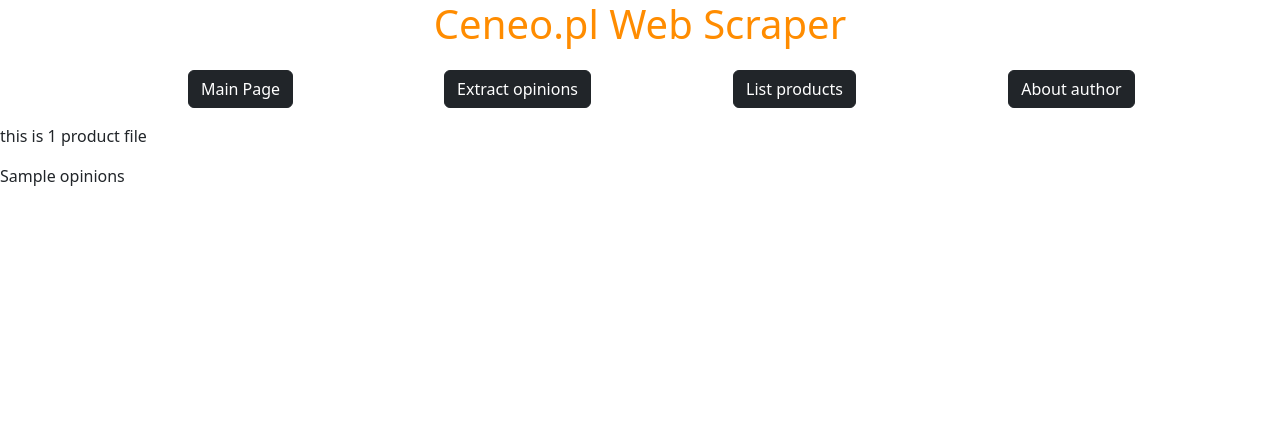
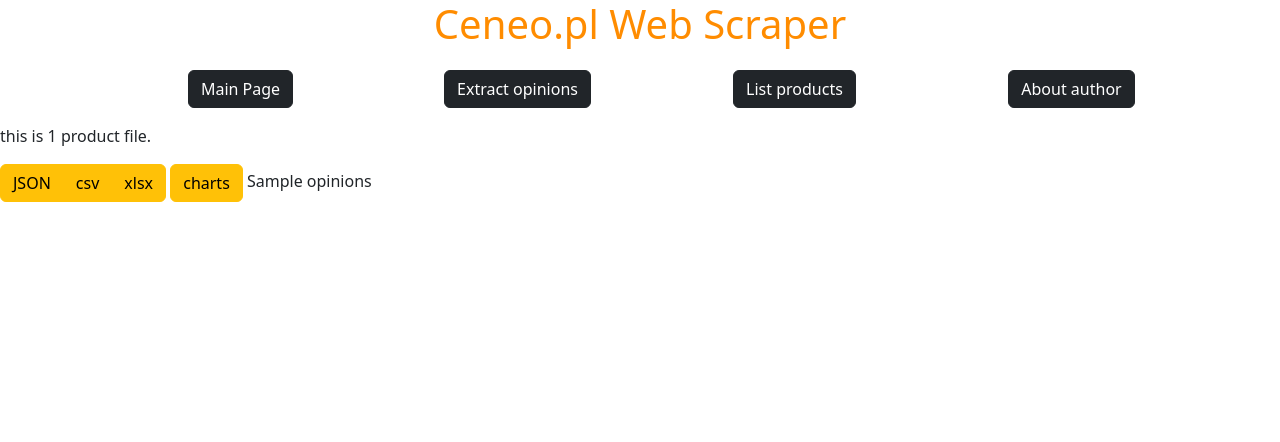
Before and after one commit to BartlomiejSzczukiewicz/CeneoWebScraperBS, a Flask app: template app/templates/product.html in a window 1280 px wide. Shown: the top 442 px of the page. Run offline with Flask 3, Linux system fonts and the light colour scheme; the template is opened without the code that fills it: most values are stand-ins (such as "Sample title", 1, 10 or a date in 2020); some libraries are stand-ins or nearby versions.

Commit message:
2024-05-29

```diff
--- a/app/routes.py
+++ b/app/routes.py
@@ -1,6 +1,7 @@
 from app import app
-from flask import render_template, request, redirect, url_for
+from flask import render_template, request, redirect, url_for, send_file
 import os
+import io
 import json
 import requests
 import pandas as pd
@@ -53,13 +54,13 @@
                 opinions = pd.DataFrame.from_dict(all_opinions)
                 opinions.score = opinions.score.apply(lambda s: round(s*MAX_SCORE,1))
                 statistics = {
-                "opinions_count" : opinions_count,
-                'product_name' : product_name,
-                "pros_count" : int(opinions.pros.astype(bool).sum()),
-                "cons_count" : int(opinions.cons.astype(bool).sum()),
-                "average_scorer" : opinions.score.mean().round(3),
-                "score_distribution" : opinions.score.value_counts().sort_index().reindex(np.arange(0,5.5,0.5)),
-                "recommendation_distribution" : opinions.recommendation.value_counts(dropna=False).reindex([1,np.nan,0]).to_dict(),
+                    "opinions_count" : opinions_count,
+                    'product_name' : product_name,
+                    "pros_count" : int(opinions.pros.astype(bool).sum()),
+                    "cons_count" : int(opinions.cons.astype(bool).sum()),
+                    "average_scorer" : opinions.score.mean().round(3),
+                    "score_distribution" : opinions.score.value_counts().sort_index().reindex(np.arange(0,5.5,0.5)),
+                    "recommendation_distribution" : opinions.recommendation.value_counts(dropna=False).reindex([1,np.nan,0]).to_dict()
                 }
                 if not os.path.exists("app/data/statistics"):
                     os.mkdir("app/data/statistics")
@@ -73,11 +74,11 @@
 @app.route('/products')
 def products():
     products_list = [filename.split('.')[0] for filename in os.listdir('app/data/opinions')]
-    product = []
+    products = []
     for product_id in products_list:
-        with open(f'app/data/statistics/{product_id}.json','w',encoding='UTF-8') as jf:
-            statistic = json.load(jf)
-            product.append(statistics)
+        with open(f"app/data/statistics/{product_id}.json","r",encoding="UTF-8") as jf:
+            statistics = json.load(jf)
+            products.append(statistics)
     return render_template('products.html', products=products)
 
 @app.route('/author')
@@ -87,7 +88,32 @@
 @app.route('/product/<product_id>')
 def product(product_id):
     if os.path.exists("app/data/opinions"):
-        with open(f'app/data/opinions/{product_id}.json','r',encoding='UTF-8') as jf:
-            opinions = json.load(jf)
-        return render_template('product.html', product_id = product_id, opinions = opinions)
+        opinions = pd.read_json(f'app/data/opinions/{product_id}.json')
+        #with open(f'app/data/opinions/{product_id}.json','r',encoding='UTF-8') as jf:
+        #    opinions = json.load(jf)
+        return render_template("product.html", product_id = product_id, opinions = opinions.to_html
+        (classes="table table-warning table-striped", table_id="opinions", index=False))
     return redirect(url_for('extract'))
+
+@app.route('/charts/<product_id>')
+def charts(porduct_id):
+    return render_template("charts.html", products=products)
+
+@app.route('/download_json/<product_id>')
+def download_json(product_id):
+    return send_file(f"data/opinions/{product_id}.json", "text/json", as_attachment=True)
+
+@app.route('/download_csv/<product_id>')
+def download_csv(product_id):
+    opinions = pd.read_json(f"app/data/opinions/{product_id}.json")
+    buffer = io.BytesIO(opinions.to_csv(index=False).encode())
+    return send_file(buffer, "text/csv", as_attachment=True, download_name=f"{product_id}.csv")
+
+@app.route('/download_xlsx/<product_id>')
+def download_xlsx(product_id):
+    opinions = pd.read_json(f"app/data/opinions/{product_id}.json")
+    buffer = io.BytesIO()
+    with pd.ExcelWriter(buffer) as writer:
+        opinions.to_excel(writer, index=False)
+    buffer.seek(0)
+    return send_file(buffer, "application/vnd.openxmlformats-officedocument.spreadsheetml.sheet", as_attachment=True, download_name=f"{product_id}.xlsx")
--- a/app/templates/base.html
+++ b/app/templates/base.html
@@ -4,6 +4,9 @@
     <meta charset="UTF-8">
     <meta name="viewport" content="width=device-width, initial-scale=1.0">
     <link href="https://cdn.jsdelivr.net/npm/bootstrap@5.3.3/dist/css/bootstrap.min.css" rel="stylesheet" integrity="sha384-QWTKZyjpPEjISv5WaRU9OFeRpok6YctnYmDr5pNlyT2bRjXh0JMhjY6hW+ALEwIH" crossorigin="anonymous">
+    <link rel="stylesheet" href="https://cdn.datatables.net/2.0.8/css/dataTables.dataTables.css" />
+    <script src="https://ajax.googleapis.com/ajax/libs/jquery/3.7.1/jquery.min.js"></script>
+    <script src="https://cdn.datatables.net/2.0.8/js/dataTables.js"></script>
     <script src="https://cdn.jsdelivr.net/npm/bootstrap@5.3.3/dist/js/bootstrap.bundle.min.js" integrity="sha384-YvpcrYf0tY3lHB60NNkmXc5s9fDVZLESaAA55NDzOxhy9GkcIdslK1eN7N6jIeHz" crossorigin="anonymous"></script>
     <link rel ='stylesheet' href="{{url_for('static',filename = 'style.css')}}">
     <title>Ceneo.pl Web Scraper</title>
@@ -33,11 +36,15 @@
             <p>this is base file</p>
         {% endblock %}
     </section>
+    <!--
     <footer class="bg-light text-center py-4 fixed-footer">
         <svg xmlns="http://www.w3.org/2000/svg" width="16" height="16" fill="currentColor" class="bi bi-activity" viewBox="0 0 16 16">
             <path fill-rule="evenodd" d="M6 2a.5.5 0 0 1 .47.33L10 12.036l1.53-4.208A.5.5 0 0 1 12 7.5h3.5a.5.5 0 0 1 0 1h-3.15l-1.88 5.17a.5.5 0 0 1-.94 0L6 3.964 4.47 8.171A.5.5 0 0 1 4 8.5H.5a.5.5 0 0 1 0-1h3.15l1.88-5.17A.5.5 0 0 1 6 2"/>
         </svg>
         <p class="mb-0 ms-2">Bartlomiej Szczukiewicz, Krakow University of Economics</p>
     </footer>
+    -->
+    {% block scripts %}
+    {% endblock %}
 </body>
 </html>
--- /dev/null
+++ b/app/templates/charts.html
@@ -0,0 +1 @@
+{% extends 'base.html' %}
--- a/app/templates/product.html
+++ b/app/templates/product.html
@@ -1,5 +1,15 @@
 {% extends 'base.html' %}
 {% block content %}
-    <p>this is {{product_id}} product file</p>
-    {{opinions}}
+<p>this is {{product_id}} product file. </p>
+<div class ="btn-group" role="group" aria-label="Basic example">
+    <a type="button" class="btn btn-warning" href="{{url_for('download_json', product_id=product_id)}}">JSON</a>
+    <a type="button" class="btn btn-warning" href="{{url_for('download_csv', product_id=product_id)}}">csv</a>
+    <a type="button" class="btn btn-warning" href="{{url_for('download_xlsx', product_id=product_id)}}">xlsx</a>
+</div>
+<a type="button" class="btn btn-warning" href="{{url_for('charts', product_id=product_id)}}">charts</a>
+
+    {{opinions | safe}}
 {% endblock %}
+{% block scripts %}
+    <script>let table = new DataTable('#opinions',{});</script>
+{% endblock %}
--- a/requirements.txt
+++ b/requirements.txt
@@ -11,6 +11,7 @@
 debugpy==1.8.1
 decorator==5.1.1
 deep-translator==1.11.4
+et-xmlfile==1.1.0
 executing==2.0.1
 Flask==3.0.3
 fonttools==4.51.0
@@ -28,6 +29,7 @@
 matplotlib-inline==0.1.7
 nest-asyncio==1.6.0
 numpy==1.26.4
+openpyxl==3.1.2
 packaging==24.0
 pandas==2.2.2
 parso==0.8.4
```
Also changed, not shown: app/templates/products.html (+9 -1 lines).
